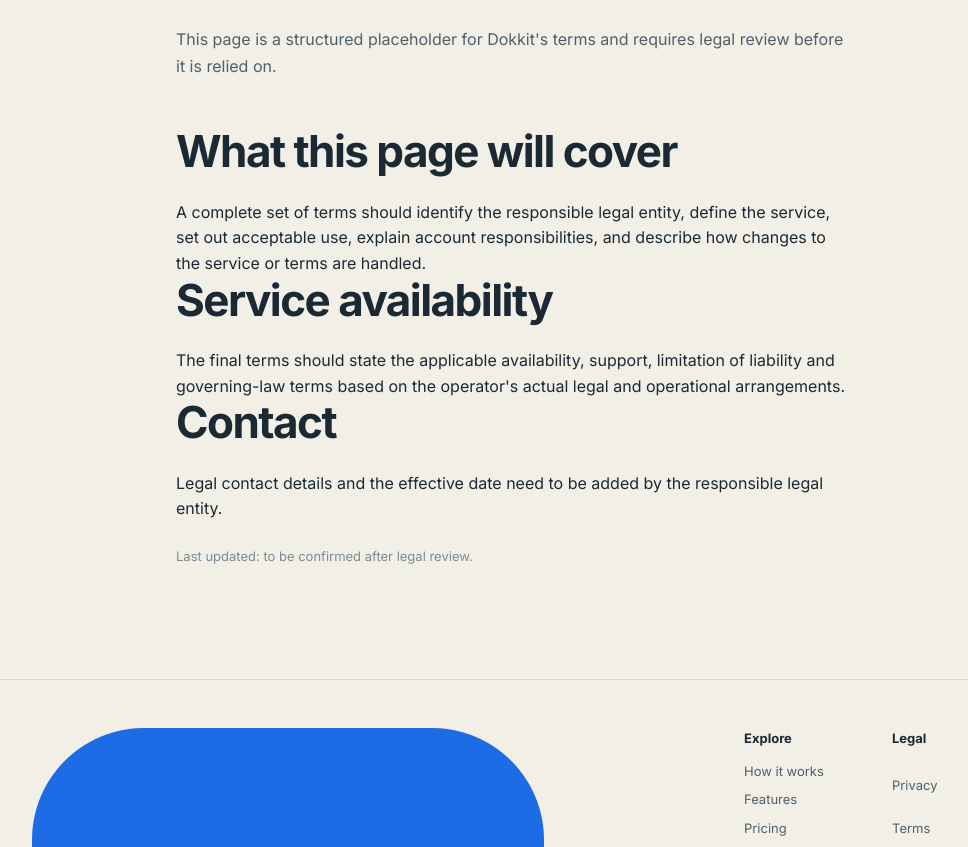
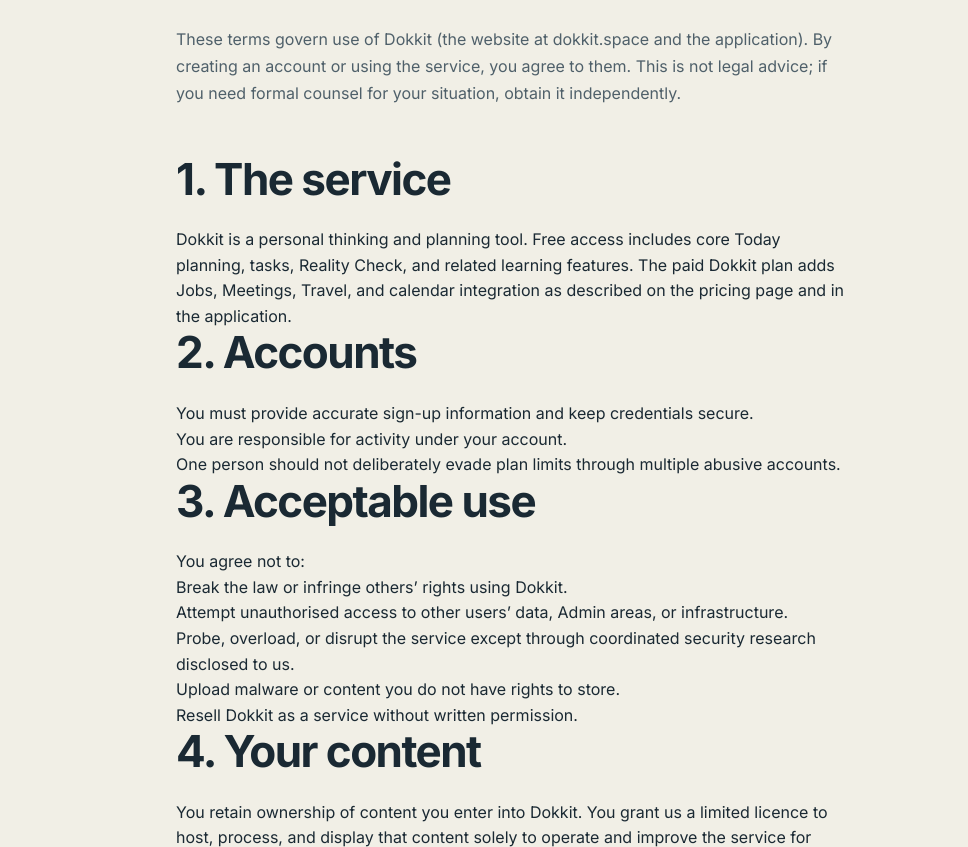
Before and after one commit to mkuhtze-code/dokkit-site, a Next.js app: page /terms in a window 1280 px wide. Shown: the part 704-1551 px from the top of the page, without its empty margins (128-1096 px from the left). Built offline with nearby package versions, Linux system fonts and the light colour scheme.

Commit message:
Revise terms page content and metadata

```diff
--- a/app/terms/page.tsx
+++ b/app/terms/page.tsx
@@ -1,7 +1,146 @@
 import type { Metadata } from 'next';
 
-export const metadata: Metadata = { title: 'Terms', description: 'Dokkit terms information.' };
+export const metadata: Metadata = {
+  title: 'Terms',
+  description:
+    'Terms of use for Dokkit — accounts, acceptable use, the USD $6/month Dokkit plan, cancellation, and liability.',
+};
+
+const updated = '26 September 2026';
 
 export default function TermsPage() {
-  return <main className="page-main"><section className="page-intro"><p className="eyebrow">Terms</p><h1>Terms information</h1><p>This page is a structured placeholder for Dokkit&apos;s terms and requires legal review before it is relied on.</p></section><section className="legal-copy"><h2>What this page will cover</h2><p>A complete set of terms should identify the responsible legal entity, define the service, set out acceptable use, explain account responsibilities, and describe how changes to the service or terms are handled.</p><h2>Service availability</h2><p>The final terms should state the applicable availability, support, limitation of liability and governing-law terms based on the operator&apos;s actual legal and operational arrangements.</p><h2>Contact</h2><p>Legal contact details and the effective date need to be added by the responsible legal entity.</p><p className="page-note">Last updated: to be confirmed after legal review.</p></section></main>;
+  return (
+    <main className="page-main">
+      <section className="page-intro">
+        <p className="eyebrow">Terms</p>
+        <h1>Terms of Service</h1>
+        <p>
+          These terms govern use of Dokkit (the website at dokkit.space and the application).
+          By creating an account or using the service, you agree to them. This is not legal advice;
+          if you need formal counsel for your situation, obtain it independently.
+        </p>
+      </section>
+
+      <section className="legal-copy">
+        <h2>1. The service</h2>
+        <p>
+          Dokkit is a personal thinking and planning tool. Free access includes core Today
+          planning, tasks, Reality Check, and related learning features. The paid Dokkit plan
+          adds Jobs, Meetings, Travel, and calendar integration as described on the pricing page
+          and in the application.
+        </p>
+
+        <h2>2. Accounts</h2>
+        <ul>
+          <li>You must provide accurate sign-up information and keep credentials secure.</li>
+          <li>You are responsible for activity under your account.</li>
+          <li>One person should not deliberately evade plan limits through multiple abusive accounts.</li>
+        </ul>
+
+        <h2>3. Acceptable use</h2>
+        <p>You agree not to:</p>
+        <ul>
+          <li>Break the law or infringe others’ rights using Dokkit.</li>
+          <li>Attempt unauthorised access to other users’ data, Admin areas, or infrastructure.</li>
+          <li>Probe, overload, or disrupt the service except through coordinated security research disclosed to us.</li>
+          <li>Upload malware or content you do not have rights to store.</li>
+          <li>Resell Dokkit as a service without written permission.</li>
+        </ul>
+
+        <h2>4. Your content</h2>
+        <p>
+          You retain ownership of content you enter into Dokkit. You grant us a limited licence
+          to host, process, and display that content solely to operate and improve the service
+          for you. You are responsible for the legality of content you store.
+        </p>
+
+        <h2>5. Subscription and billing</h2>
+        <ul>
+          <li>
+            The Dokkit plan is offered at <strong>USD $6 per month</strong>, charged through Stripe.
+            Tax may apply where required.
+          </li>
+          <li>Price is confirmed at checkout. Currency is United States dollars unless Stripe shows otherwise for your session.</li>
+          <li>Subscriptions renew automatically until cancelled.</li>
+          <li>You can manage payment method, invoices, and cancellation through Account → Billing (Stripe Customer Portal).</li>
+          <li>
+            Cancellation stops future renewal. Access to paid features continues until the end of
+            the paid period unless we state otherwise for a specific promotion.
+          </li>
+          <li>
+            Failed payments may result in past-due status and loss of paid features until resolved.
+          </li>
+          <li>
+            Refunds are handled case by case. Contact support@dokkit.space promptly if you believe
+            a charge was made in error.
+          </li>
+          <li>Deleting your account is intended to cancel active Dokkit subscriptions so you are not charged after deletion.</li>
+        </ul>
+
+        <h2>6. Free plan</h2>
+        <p>
+          Free access is provided so you can experience real Dokkit. Features, limits, and
+          availability of Free may change; we will not use dark patterns to force a paid plan.
+        </p>
+
+        <h2>7. Third-party services</h2>
+        <p>
+          Optional connections (for example Microsoft calendar or Google sign-in) are subject to
+          those providers’ terms. We are not responsible for outages or policy changes at those
+          providers.
+        </p>
+
+        <h2>8. Availability</h2>
+        <p>
+          We aim for reliable service but do not guarantee uninterrupted availability. Maintenance,
+          dependency outages, or force majeure may affect access.
+        </p>
+
+        <h2>9. Intellectual property</h2>
+        <p>
+          Dokkit branding, product design, and software remain owned by the operator. Feedback you
+          send may be used to improve the product without obligation to you.
+        </p>
+
+        <h2>10. Disclaimer and liability</h2>
+        <p>
+          Dokkit is provided “as is” to the extent permitted by New Zealand law. We do not warrant
+          that estimates, capacity suggestions, or learned behaviour will be error-free. Nothing in
+          these terms excludes rights you cannot waive under the Consumer Guarantees Act or other
+          mandatory law. Where liability can be limited, our total liability for claims arising from
+          the service is limited to the greater of (a) fees you paid to us for the Dokkit plan in
+          the three months before the claim, or (b) USD $50.
+        </p>
+
+        <h2>11. Suspension and termination</h2>
+        <p>
+          We may suspend or terminate accounts that abuse the service, threaten security, or
+          remain unpaid. You may stop using Dokkit and delete your account at any time.
+        </p>
+
+        <h2>12. Changes</h2>
+        <p>
+          We may update these terms. Material changes will be reflected by the “Last updated”
+          date. Continued use after changes constitutes acceptance of the updated terms where
+          permitted by law.
+        </p>
+
+        <h2>13. Governing law</h2>
+        <p>
+          These terms are governed by the laws of New Zealand. Courts of New Zealand have
+          non-exclusive jurisdiction, without limiting mandatory consumer protections that apply
+          where you live.
+        </p>
+
+        <h2>14. Contact</h2>
+        <p>
+          Support and legal notices: <a href="mailto:support@dokkit.space">support@dokkit.space</a>
+          <br />
+          Website: <a href="https://dokkit.space">https://dokkit.space</a>
+        </p>
+
+        <p className="page-note">Last updated: {updated}</p>
+      </section>
+    </main>
+  );
 }
```
